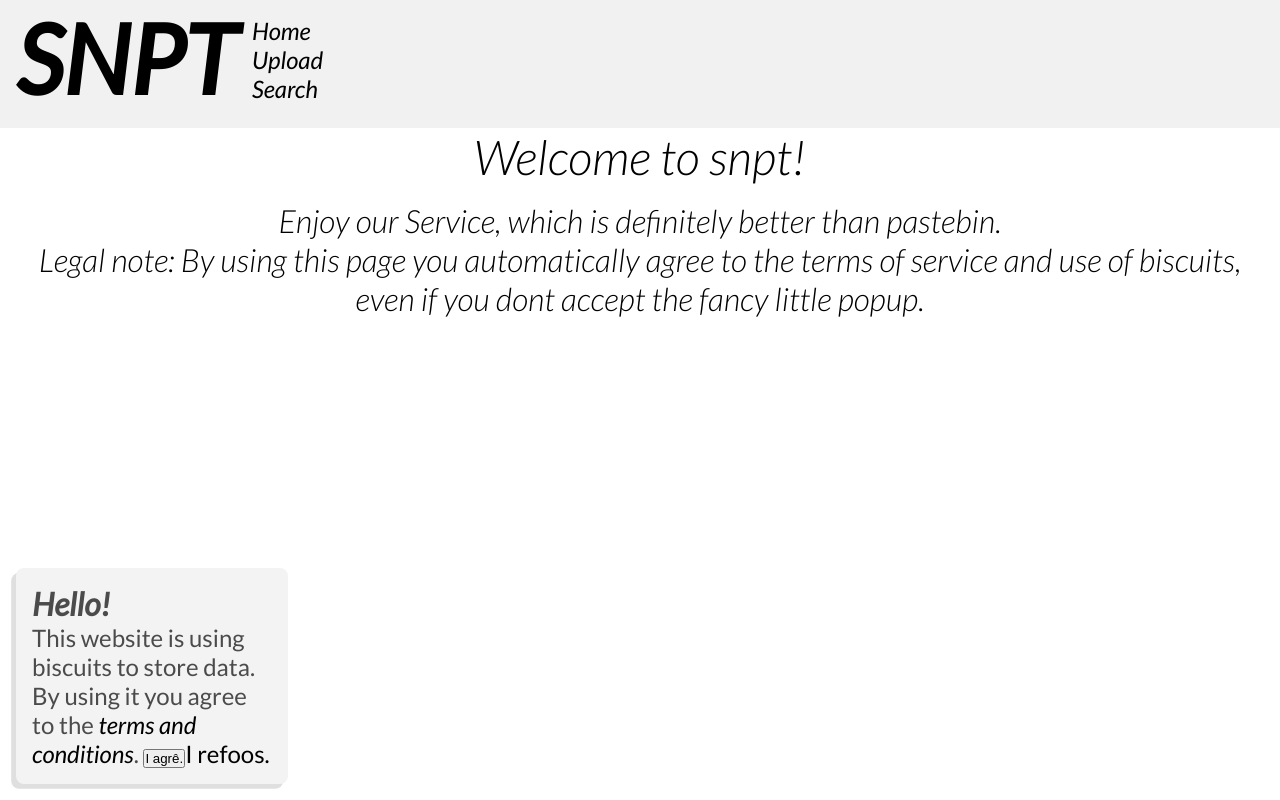
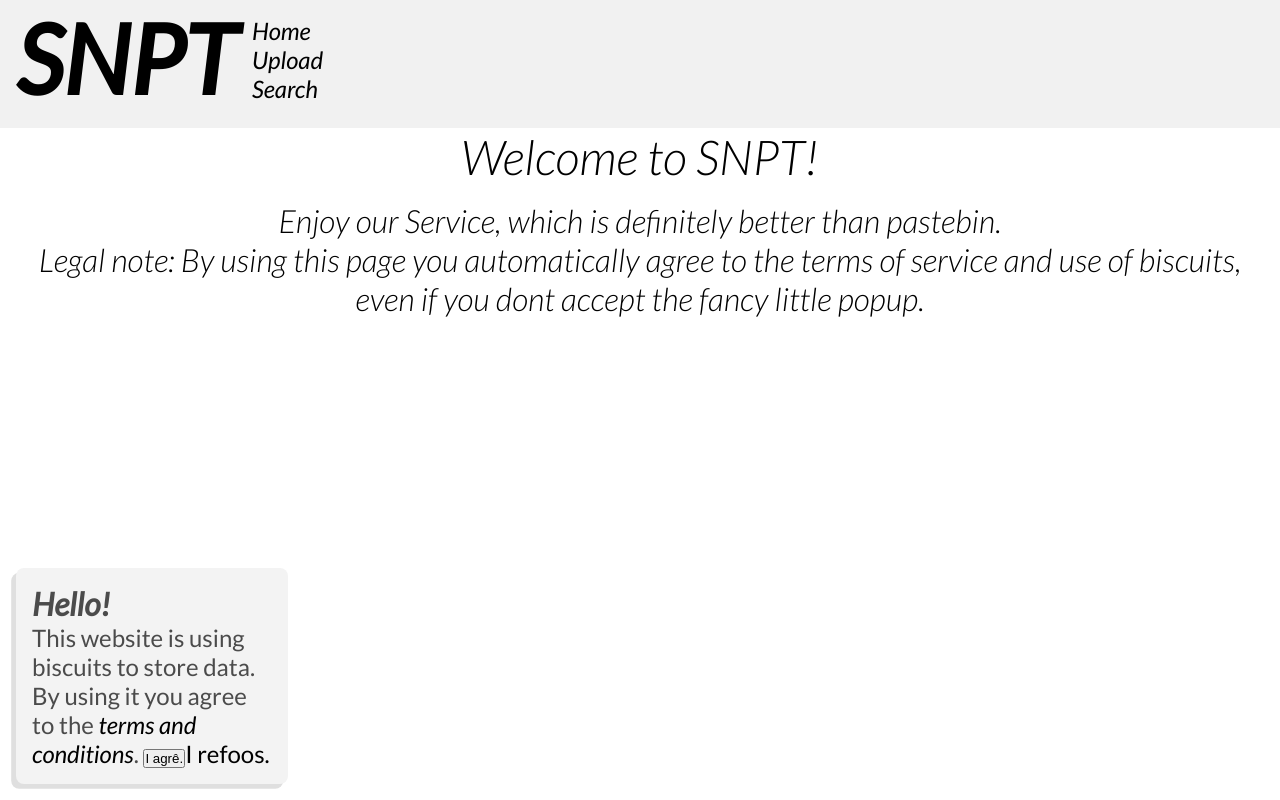
Before and after one commit to seiemens/snpt, a Nuxt app in the folder snpt-client/: page /home in a window 1280 px wide. Built offline with nearby package versions, Linux system fonts and the light colour scheme.

Commit message:
Added some design changes

```diff
--- a/snpt-client/assets/styles/landingpage.css
+++ b/snpt-client/assets/styles/landingpage.css
@@ -8,6 +8,7 @@
   font-family: "Lato", sans-serif;
   font-size: 10rem;
   font-weight: 300;
+  animation: textShadow 1.6s infinite;
   animation: fade 1s forwards;
 }
 .sub {
--- a/snpt-client/components/Landing.vue
+++ b/snpt-client/components/Landing.vue
@@ -1,6 +1,6 @@
 <template>
   <div>
-    <div class="landing flex">
+    <div class="landing flex crt">
       <div class="logo">SNPT</div>
       <div class="sub">Screw Pastebin</div>
       <NuxtLink to="/upload" class="arrow">&#8609;</NuxtLink>
--- a/snpt-client/pages/home.vue
+++ b/snpt-client/pages/home.vue
@@ -2,7 +2,7 @@
   <div>
     <Header />
     <div class="flex home">
-      <h3>Welcome to snpt!</h3>
+      <h3>Welcome to SNPT!</h3>
       <div class="home">
         <h4>
           Enjoy our Service, which is definitely better than pastebin.
```
